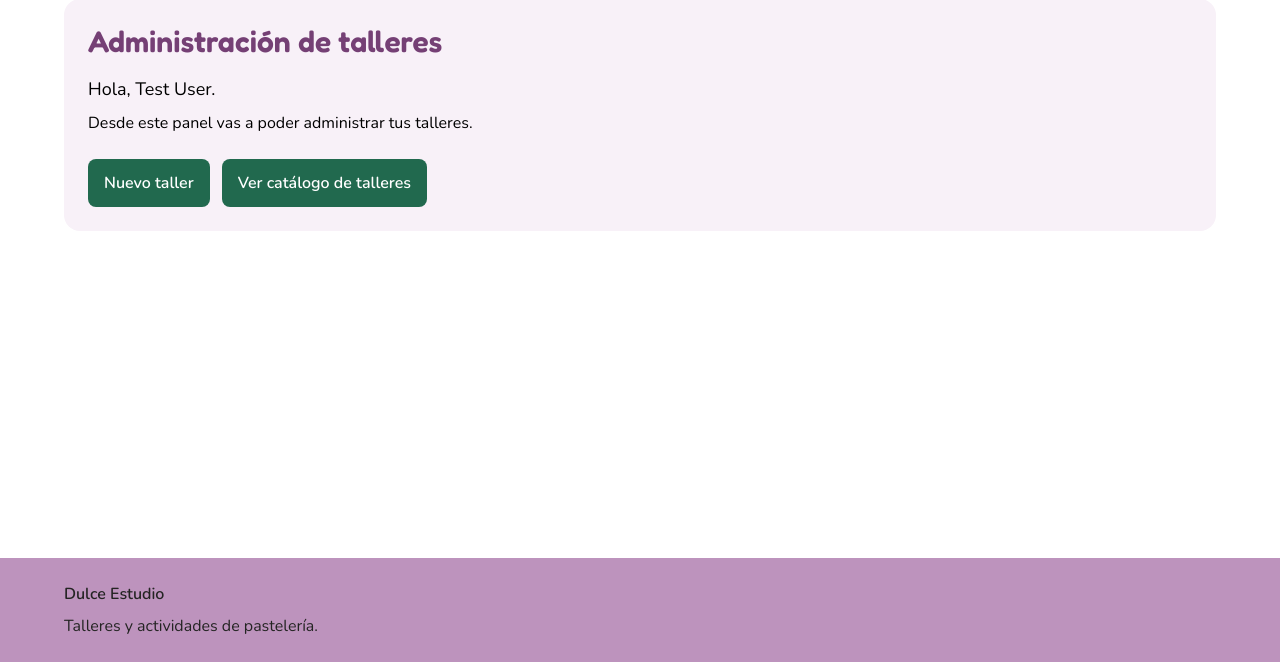
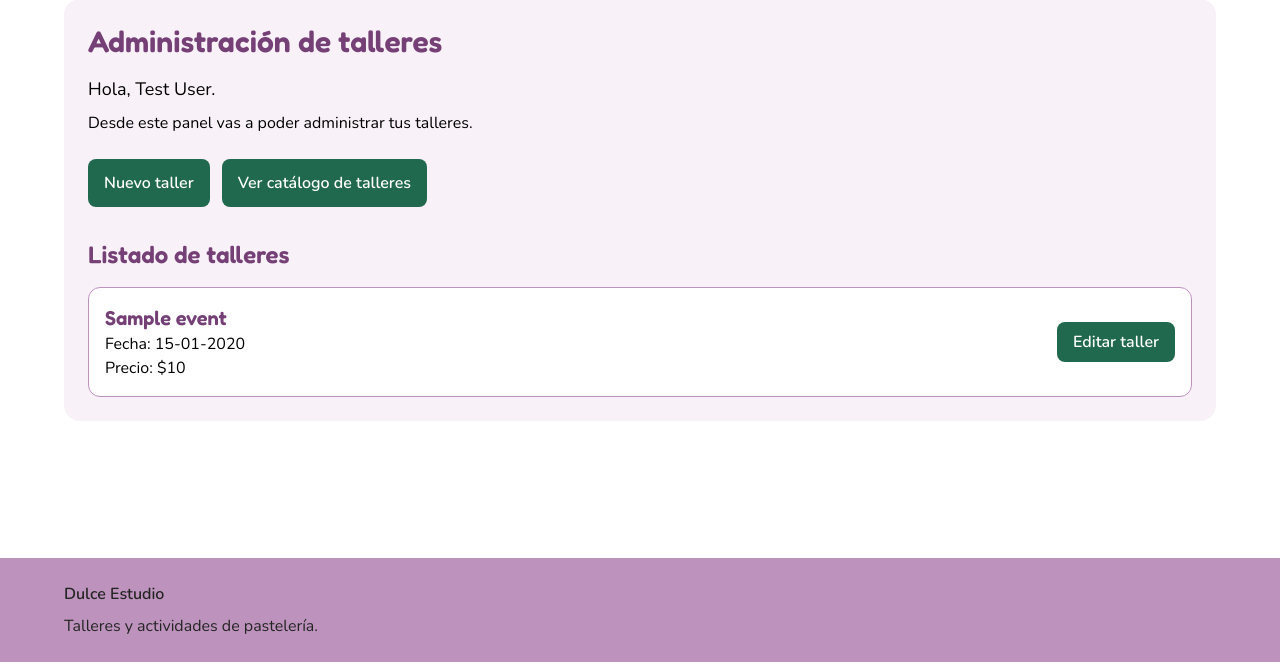
Before and after one commit to karengalan/DulceEstudio, a Laravel app: page /dashboard in a window 1280 px wide. Shown: the part 138-800 px from the top of the page. Run offline with Laravel 12, Linux system fonts and the light colour scheme; a user stored in the database is signed in; data comes from the database, SQL or seed files in the repository; tables that the repository leaves empty hold one stand-in row (values such as "Sample post"); style sheets or scripts are compiled from the project's sources; some libraries are stand-ins or nearby versions.

Commit message:
Prepara edición de talleres desde el dashboard

```diff
--- a/app/Http/Controllers/DashboardController.php
+++ b/app/Http/Controllers/DashboardController.php
@@ -3,11 +3,17 @@
 namespace App\Http\Controllers;
 
 use Inertia\Inertia;
+use App\Models\Event;
 
 class DashboardController extends Controller
 {
-    public function index()
+        public function index()
     {
-        return Inertia::render('Dashboard');
+        $events = Event::orderBy('date')->orderBy('id')
+            ->paginate(6)->withQueryString();
+
+        return Inertia::render('Dashboard', [
+            'events' => $events,
+        ]);
     }
 }
--- a/resources/js/Pages/Dashboard.jsx
+++ b/resources/js/Pages/Dashboard.jsx
@@ -1,8 +1,10 @@
 import { Head, Link, usePage } from '@inertiajs/react'
 import Header from '../Components/Header.jsx'
 import Footer from '../Components/Footer.jsx'
+import Paginacion from '../Components/Paginacion.jsx'
+import { formatearFecha, formatearPrecio } from '../utils/format.js'
 
-export default function Dashboard() {
+export default function Dashboard({ events }) {
     const { auth } = usePage().props
 
     return (
@@ -38,6 +40,45 @@ export default function Dashboard() {
                     >
                         Ver catálogo de talleres
                     </Link>
+                    <div className="mt-8 space-y-4">
+                        <h2 className="text-2xl font-semibold text-[#754075]">
+                            Listado de talleres
+                        </h2>
+
+                        {events.data.length === 0 ? (
+                            <p>No hay talleres para mostrar.</p>
+                        ) : (
+                            events.data.map((evento) => (
+                                <article
+                                    key={evento.id}
+                                    className="flex flex-wrap items-center justify-between gap-4 rounded-xl border border-[#BD93BD] bg-white p-4"
+                                >
+                                    <div>
+                                        <h3 className="text-xl font-semibold text-[#754075]">
+                                            {evento.title}
+                                        </h3>
+                                        <p>
+                                            Fecha: {formatearFecha(evento.date)}
+                                        </p>
+                                        <p>
+                                            Precio: ${formatearPrecio(evento.price)}
+                                        </p>
+                                    </div>
+
+                                    <div className="flex flex-wrap gap-3">
+                                        <Link
+                                            href={`/dashboard/talleres/${evento.id}/editar`}
+                                            className="rounded-lg bg-[#21694E] px-4 py-2 font-semibold text-white hover:bg-[#18513B] focus-visible:outline-2 focus-visible:outline-offset-2 focus-visible:outline-[#21694E]"
+                                        >
+                                            Editar taller
+                                        </Link>
+                                    </div>
+                                </article>
+                            ))
+                        )}
+
+                        <Paginacion paginacion={events} />
+                    </div>
                 </section>
             </main>
 
--- /dev/null
+++ b/resources/js/Pages/Events/Edit.jsx
@@ -0,0 +1,191 @@
+import { Head, Link, useForm } from '@inertiajs/react'
+import Header from '../../Components/Header.jsx'
+import Footer from '../../Components/Footer.jsx'
+
+export default function Edit({ event, categorias = [] }) {
+    const { data, setData } = useForm({
+        title: event.title,
+        description: event.description,
+        category_id: event.category_id ?? '',
+        date: event.date.slice(0, 10),
+        location: event.location,
+        price: event.price,
+        image: null,
+    })
+
+    const claseCampo =
+        'mt-2 w-full rounded-lg border border-[#21694E] bg-white px-3 py-2 focus-visible:outline-2 focus-visible:outline-offset-2 focus-visible:outline-[#21694E]'
+
+    return (
+        <div className="flex min-h-screen flex-col">
+            <Head title="Editar taller | Dulce Estudio" />
+
+            <Header />
+
+            <main className="flex-1 px-6 py-10">
+                <section className="mx-auto max-w-2xl rounded-2xl bg-[#F8F1F8] p-6">
+                    <h1 className="mb-6 text-3xl font-semibold text-[#754075]">
+                        Editar taller
+                    </h1>
+
+                    <form
+                        onSubmit={(evento) => evento.preventDefault()}
+                        className="space-y-5"
+                        noValidate
+                    >
+                        <div>
+                            <label htmlFor="title" className="block font-semibold">
+                                Título
+                            </label>
+                            <input
+                                id="title"
+                                type="text"
+                                value={data.title}
+                                onChange={(evento) => setData('title', evento.target.value)}
+                                className={claseCampo}
+                                maxLength={255}
+                                required
+                            />
+                        </div>
+
+                        <div>
+                            <label htmlFor="description" className="block font-semibold">
+                                Descripción
+                            </label>
+                            <textarea
+                                id="description"
+                                value={data.description}
+                                onChange={(evento) => setData('description', evento.target.value)}
+                                className={claseCampo}
+                                rows={4}
+                                required
+                            />
+                        </div>
+
+                        <div>
+                            <label htmlFor="category_id" className="block font-semibold">
+                                Categoría
+                            </label>
+                            <select
+                                id="category_id"
+                                value={data.category_id}
+                                onChange={(evento) => setData('category_id', evento.target.value)}
+                                className={claseCampo}
+                                disabled={categorias.length === 0}
+                                required
+                            >
+                                <option value="">
+                                    {categorias.length === 0
+                                        ? event.category
+                                        : 'Seleccioná una categoría'}
+                                </option>
+
+                                {categorias.map((categoria) => (
+                                    <option key={categoria.id} value={categoria.id}>
+                                        {categoria.name}
+                                    </option>
+                                ))}
+                            </select>
+
+                            {categorias.length === 0 && (
+                                <p className="mt-2 text-sm text-[#754075]">
+                                    No hay categorías disponibles.
+                                </p>
+                            )}
+                        </div>
+
+                        <div>
+                            <label htmlFor="date" className="block font-semibold">
+                                Fecha
+                            </label>
+                            <input
+                                id="date"
+                                type="date"
+                                value={data.date}
+                                onChange={(evento) => setData('date', evento.target.value)}
+                                className={claseCampo}
+                                required
+                            />
+                        </div>
+
+                        <div>
+                            <label htmlFor="location" className="block font-semibold">
+                                Ubicación
+                            </label>
+                            <input
+                                id="location"
+                                type="text"
+                                value={data.location}
+                                onChange={(evento) => setData('location', evento.target.value)}
+                                className={claseCampo}
+                                maxLength={255}
+                                required
+                            />
+                        </div>
+
+                        <div>
+                            <label htmlFor="price" className="block font-semibold">
+                                Precio ($)
+                            </label>
+                            <input
+                                id="price"
+                                type="number"
+                                value={data.price}
+                                onChange={(evento) => setData('price', evento.target.value)}
+                                className={claseCampo}
+                                min="0"
+                                step="0.01"
+                                required
+                            />
+                        </div>
+
+                        <div>
+                            <label htmlFor="image" className="block font-semibold">
+                                Imagen
+                            </label>
+
+                            <img
+                                src={event.image}
+                                alt={event.title}
+                                className="mt-3 h-48 w-full rounded-lg object-cover"
+                            />
+
+                            <p className="mt-2 text-sm">
+                                Elegí otra imagen si querés reemplazar la actual.
+                            </p>
+
+                            <input
+                                id="image"
+                                type="file"
+                                accept="image/jpeg,image/png,image/webp"
+                                onChange={(evento) =>
+                                    setData('image', evento.target.files[0] ?? null)
+                                }
+                                className={claseCampo}
+                            />
+                        </div>
+
+                        <div className="flex flex-wrap items-center gap-4">
+                            <button
+                                type="submit"
+                                disabled
+                                className="cursor-not-allowed rounded-lg bg-[#21694E] px-4 py-3 font-semibold text-white opacity-60"
+                            >
+                                Guardar cambios
+                            </button>
+
+                            <Link
+                                href="/dashboard"
+                                className="rounded-lg px-4 py-3 font-semibold text-[#21694E] underline focus-visible:outline-2 focus-visible:outline-[#21694E]"
+                            >
+                                Volver al panel
+                            </Link>
+                        </div>
+                    </form>
+                </section>
+            </main>
+
+            <Footer />
+        </div>
+    )
+}
--- a/routes/web.php
+++ b/routes/web.php
@@ -21,5 +21,8 @@ Route::post('/logout', [LoginController::class, 'destroy'])
 Route::get('/dashboard', [DashboardController::class, 'index'])
     ->middleware('auth');
 
-    Route::get('/dashboard/talleres/crear', [EventController::class, 'create'])
+Route::get('/dashboard/talleres/crear', [EventController::class, 'create'])
     ->middleware('auth');
+
+Route::get('/dashboard/talleres/{id}/editar', [EventController::class, 'edit'])
+    ->middleware('auth');
```
Also changed, not shown: app/Http/Controllers/EventController.php (+11 -1 lines).
